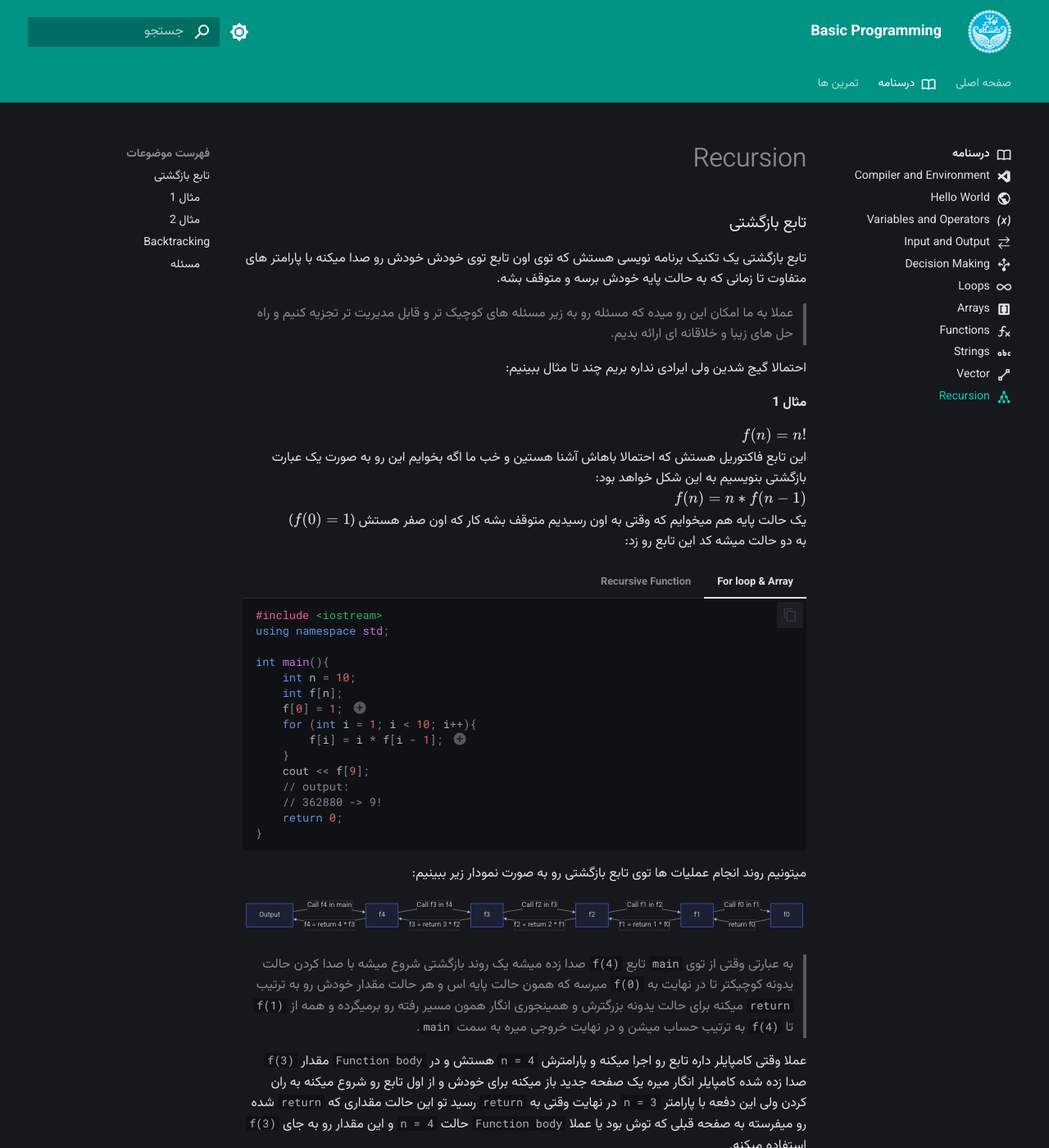
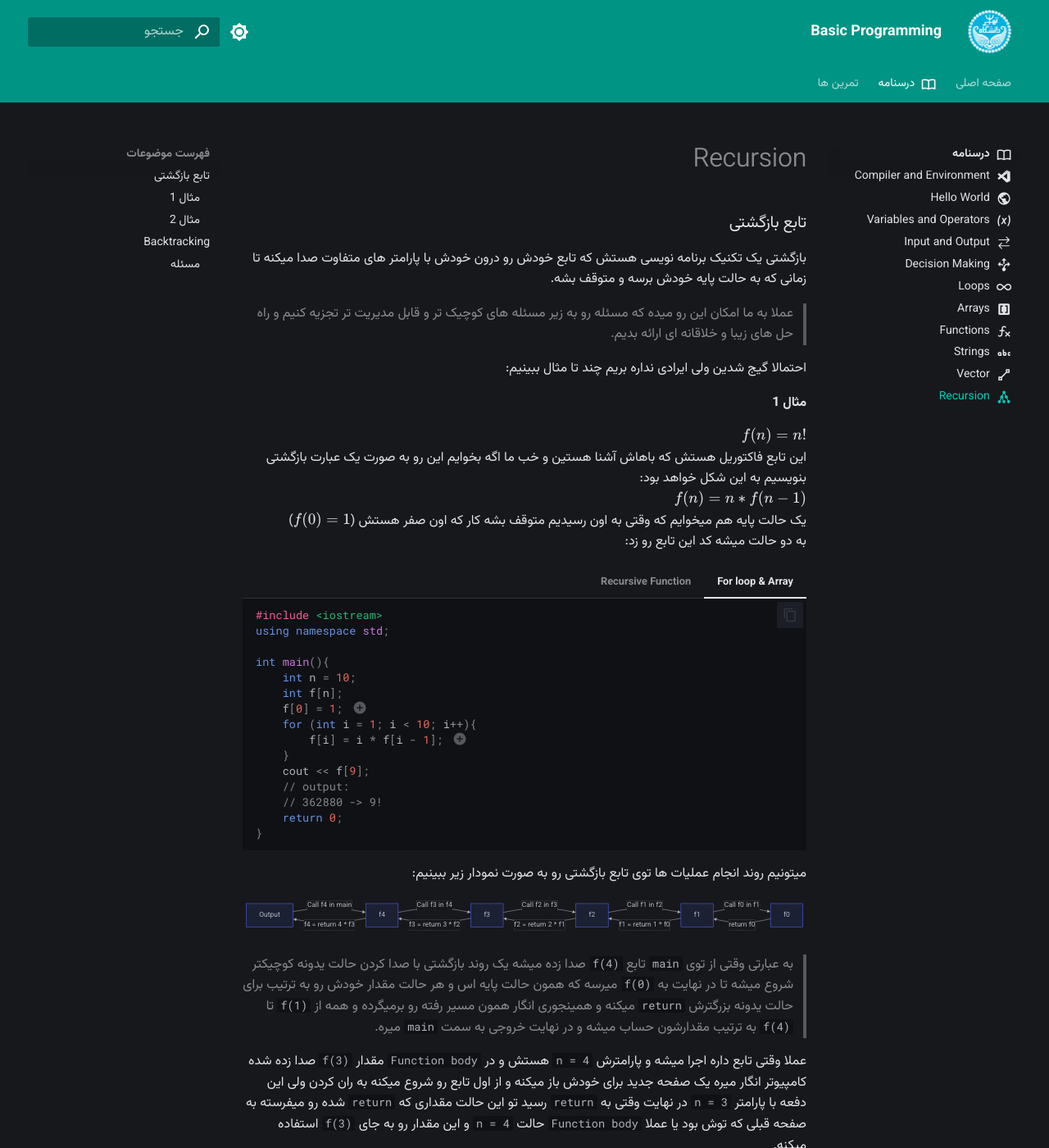
Before and after one commit to UTengsci/bp, an MkDocs documentation site: the page built from docs/content/Recursion.md, in a window 1280 px wide and 1400 px high. Shown: the whole window at 82% size. Built offline with MkDocs 1.6.1 and Material for MkDocs 9.7.7, drawn with Linux system fonts in a browser that asks for light colours; emoji names are drawn with the system emoji font; some of the changed text lies outside the part shown.

Commit message:
Update Recursion

````diff
--- a/docs/content/Recursion.md
+++ b/docs/content/Recursion.md
@@ -4,7 +4,7 @@ icon: material/graph
 
 
 ### تابع بازگشتی
-تابع بازگشتی یک تکنیک برنامه نویسی هستش که توی اون تابع توی خودش خودش رو صدا میکنه با پارامتر های متفاوت تا زمانی که به حالت پایه خودش برسه و متوقف بشه. <br>
+بازگشتی یک تکنیک برنامه نویسی هستش که تابع خودش رو درون خودش با پارامتر های متفاوت صدا میکنه تا زمانی که به حالت پایه خودش برسه و متوقف بشه. <br>
 > عملا به ما امکان این رو میده که مسئله رو به زیر مسئله های کوچیک تر و قابل مدیریت تر تجزیه کنیم و راه حل های زیبا و خلاقانه ای ارائه بدیم.
 
 احتمالا گیج شدین ولی ایرادی نداره بریم چند تا مثال ببینیم:
@@ -12,7 +12,7 @@ icon: material/graph
 #### مثال 1
 
 $f(n) = n!$ <br>
-این تابع فاکتوریل هستش که احتمالا باهاش آشنا هستین و خب ما اگه بخوایم این رو به صورت یک عبارت بازگشتی بنویسیم به این شکل خواهد بود: <br>
+این تابع فاکتوریل هستش که باهاش آشنا هستین و خب ما اگه بخوایم این رو به صورت یک عبارت بازگشتی بنویسیم به این شکل خواهد بود: <br>
 $f(n) = n * f(n - 1)$ <br>
 یک حالت پایه هم میخوایم که وقتی به اون رسیدیم متوقف بشه کار که اون صفر هستش ($f(0) = 1$) <br>
 به دو حالت میشه کد این تابع رو زد:
@@ -82,10 +82,10 @@ graph LR
   B --> |f4 = return 4 * f3| A;
 ```
 
-> به عبارتی وقتی از توی `main` تابع `f(4)` صدا زده میشه یک روند بازگشتی شروع میشه با صدا کردن حالت یدونه کوچیکتر تا در نهایت به
-`f(0)` میرسه که همون حالت پایه اس و هر حالت مقدار خودش رو به ترتیب `return` میکنه برای حالت یدونه بزرگترش و همینجوری انگار همون مسیر رفته رو برمیگرده و همه از `f(1)` تا `f(4)` به ترتیب حساب میشن و در نهایت خروجی میره به سمت `main`.
+> به عبارتی وقتی از توی `main` تابع `f(4)` صدا زده میشه یک روند بازگشتی با صدا کردن حالت یدونه کوچیکتر شروع میشه تا در نهایت به
+`f(0)` میرسه که همون حالت پایه اس و هر حالت مقدار خودش رو به ترتیب برای حالت یدونه بزرگترش `return` میکنه و همینجوری انگار همون مسیر رفته رو برمیگرده و همه از `f(1)` تا `f(4)` به ترتیب مقدارشون حساب میشه و در نهایت خروجی به سمت `main` میره.
 
-عملا وقتی کامپایلر داره تابع رو اجرا میکنه و پارامترش `n = 4` هستش و در `Function body` مقدار `f(3)` صدا زده شده کامپایلر انگار میره یک صفحه جدید باز میکنه برای خودش و از اول تابع رو شروع میکنه به ران کردن ولی این دفعه با پارامتر `n = 3` در نهایت وقتی به `return` رسید تو این حالت مقداری که `return` شده رو میفرسته به صفحه قبلی که توش بود یا عملا `Function body` حالت `n = 4` و این مقدار رو به جای `f(3)` استفاده میکنه.
+عملا وقتی تابع داره اجرا میشه و پارامترش `n = 4` هستش و در `Function body` مقدار `f(3)` صدا زده شده کامپیوتر انگار میره یک صفحه جدید برای خودش باز میکنه و از اول تابع رو شروع میکنه به ران کردن ولی این دفعه با پارامتر `n = 3` در نهایت وقتی به `return` رسید تو این حالت مقداری که `return` شده رو میفرسته به صفحه قبلی که توش بود یا عملا `Function body` حالت `n = 4` و این مقدار رو به جای `f(3)` استفاده میکنه.
 
 
 !!!warning "اشتباه رایج"
@@ -130,7 +130,7 @@ graph LR
 #### مثال 2
 
 $f(n) = f(n - 1) + f(n - 2)$ <br>
-این تابع فیبوناچی هستش که احتمالا باهاش آشنا هستین.
+این تابع فیبوناچی هستش که باهاش آشنا هستین.
 حالت پایه فیبوناچی دوتا عدد هست بدین شکل:
 
 - $f(0) = 0$
@@ -185,14 +185,14 @@ $f(n) = f(n - 1) + f(n - 2)$ <br>
 
     1. چون دوتا حالت پایه داریم جفتش رو بررسی میکنیم همین اول تابع.
 
-چون تابع بازگشتی فقط یک بار خودش رو صدا نزده بلکه دوبار خودش رو صدا زده توی خودش , نمودارش به این شکل در میاد (درخت میشه):
+چون تابع بازگشتی فقط یک بار خودش رو صدا نزده بلکه دوبار خودش رو  درون خودش صدا زده , نمودارش به این شکل در میاد (درخت میشه):
 
 ![Recursive](../assets/CLwKE.jpg)
 
 پایین ترین مقدار ها که دیگه پایین تر نرفتن میشن حالت های پایه ما (`f(0) & f(1)`) که وقتی به اون ها رسیدیم پروسه `return` کردن شروع میشه و مقادیر به سمت بالا برمیگردن تا برسن به مقدار بالایی که `f(4)` هستش.
 
 !!! note "چرا دوتا مقدار پایه داریم؟"
-    به این علت که ما توی تابع مون دوبار خود تابع رو صدا میکنیم یا به عبارتی از دو تا مقدار کوچیکتر استفاده میکنیم برای حساب کردن مقدار مورد نظر. پس یک نقطه ای باید باشه که تابع مون از <b>دو تا مقدار پایه</b> استفاده کنه برای حساب کردن مقدار فعلی وگرنه تا ابد همینجوری تابع صدا کردن مقدار کوچیکتر رو ادامه خواهد داد.
+    به این علت که ما توی تابع مون دوبار خود تابع رو صدا میکنیم یا به عبارتی از دو تا مقدار کوچیکتر برای حساب کردن مقدار مورد نظر استفاده میکنیم. پس یک نقطه ای باید باشه که تابع مون از <b>دو تا مقدار پایه</b> برای حساب کردن مقدار فعلی استفاده کنه وگرنه تا ابد همینجوری تابع , صدا کردن مقدار کوچیکتر رو ادامه خواهد داد.
 
 ---
 
````
Also changed, not shown: other parts of docs/content/Recursion.md (+4 -4 lines).
